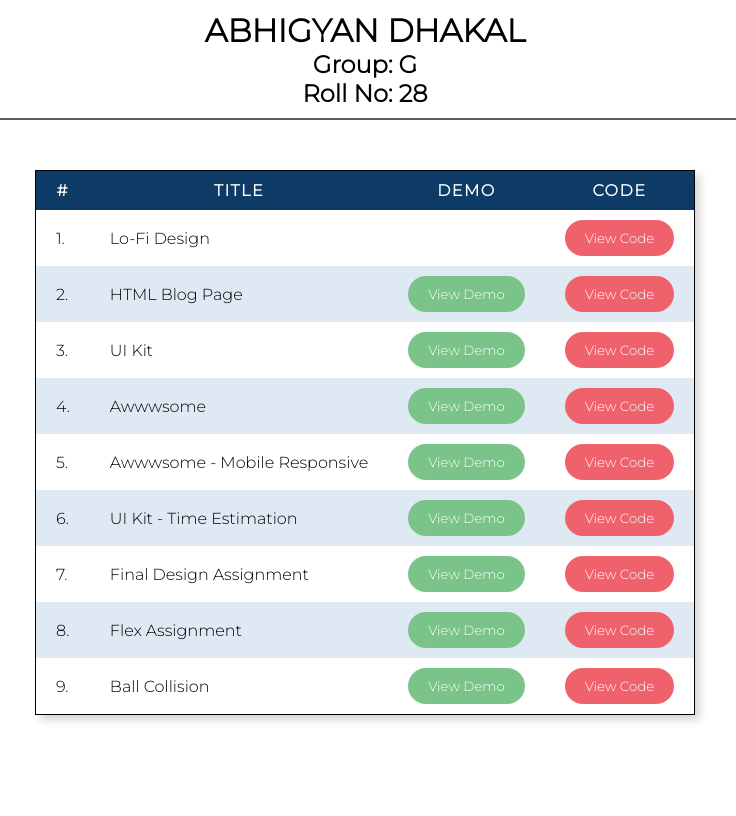
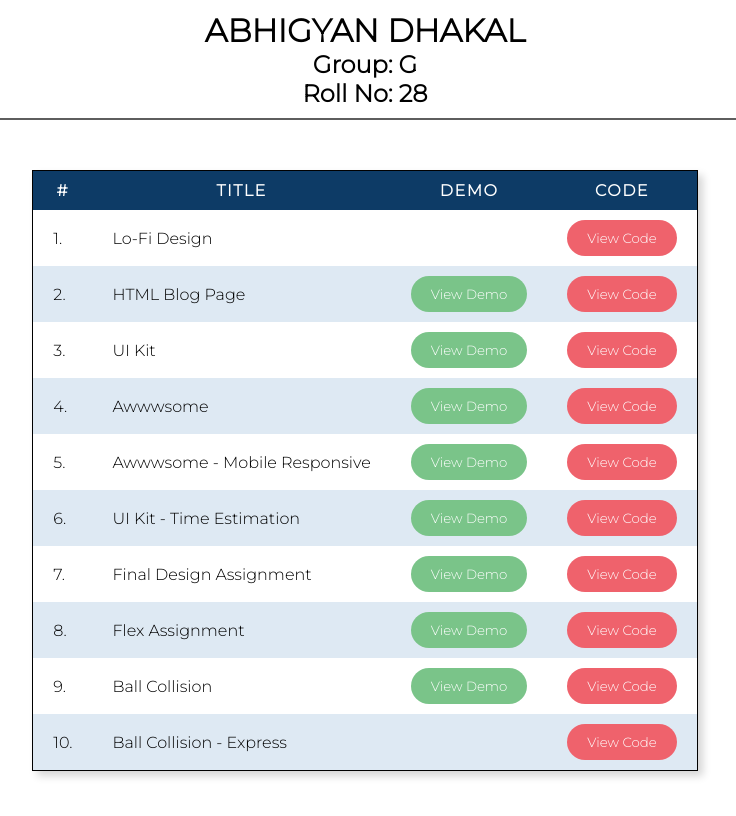
Before and after one commit to Abhigyan-Dhakal/Leapfrog, a plain HTML site: page index.html in a window 1280 px wide. Shown: the whole page, without its empty margins (275-1011 px from the left). Drawn offline with Linux system fonts and the light colour scheme; animation ran at ten frames a second.

Commit message:
Add express hosted ball collision

```diff
--- a/index.html
+++ b/index.html
@@ -168,6 +168,18 @@
                 </a>
               </td>
             </tr>
+            <tr>
+              <td>10.</td>
+              <td>Ball Collision - Express</td>
+              <td></td>
+              <td>
+                <a
+                  href="https://github.com/Abhigyan-Dhakal/Ball-Collision---Node-Implementation"
+                >
+                  <button class="table-btn code-btn">View Code</button>
+                </a>
+              </td>
+            </tr>
           </table>
         </div>
       </div>
```
Also changed, not shown: assignments/Ball Collision/js/constants.js (+10 -1 lines).
